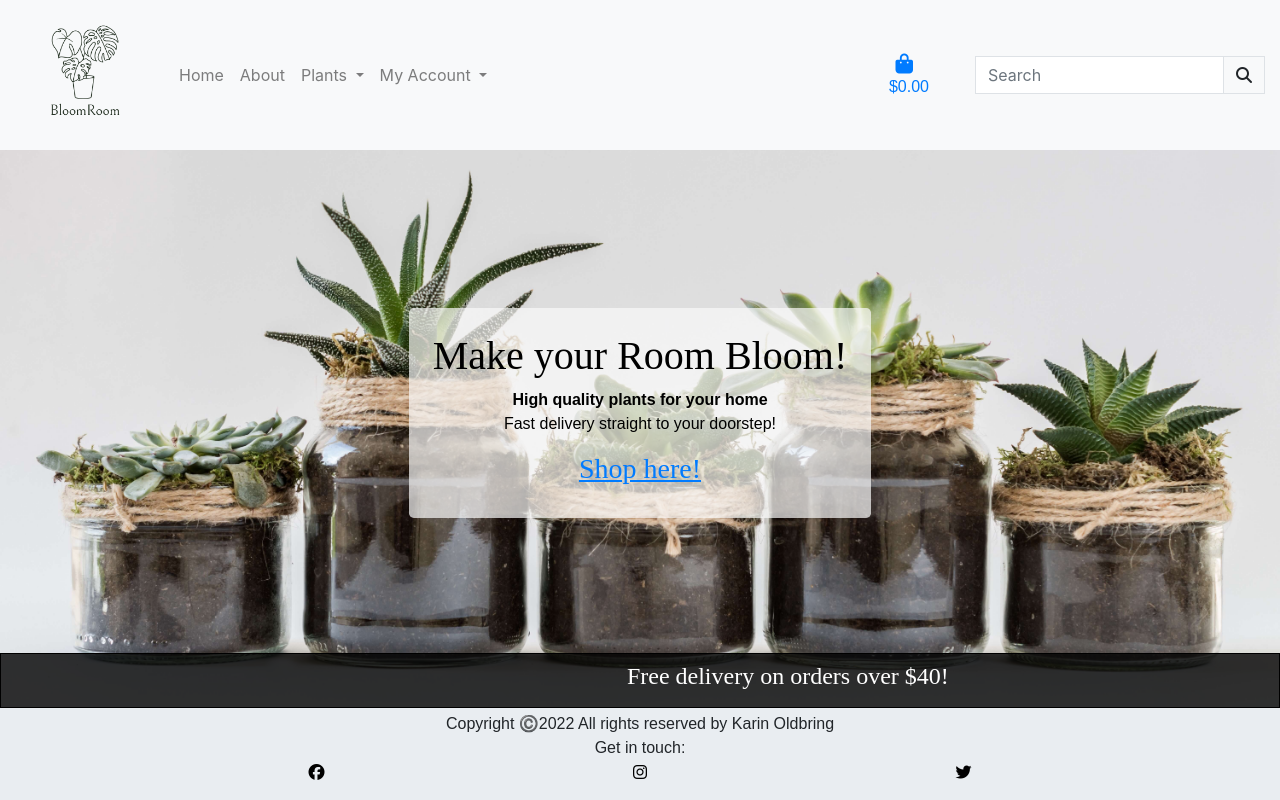
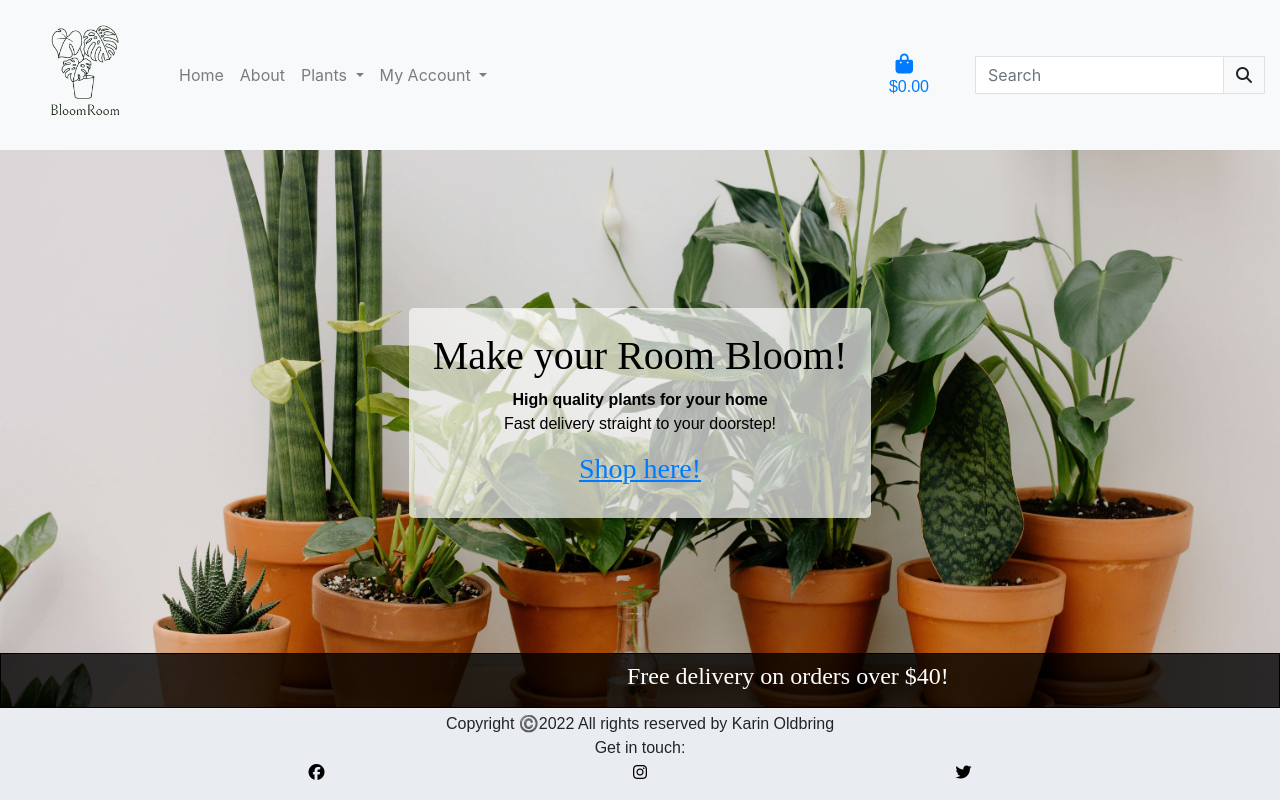
Before and after one commit to KarinOldbring/bloomroom, a Django app: page / in a window 1280 px wide. Run offline with Django 3.2, Linux system fonts and the light colour scheme; some libraries are stand-ins or nearby versions.

Commit message:
Change front image

```diff
--- a/checkout/urls.py
+++ b/checkout/urls.py
@@ -7,5 +7,4 @@ urlpatterns = [
     path('checkout_success/<order_number>', views.checkout_success, name='checkout_success'),
     path('cache_checkout_data/', views.cache_checkout_data, name='cache_checkout_data'),
     path('wh/', webhook, name='webhook')
-
 ]
--- a/checkout/views.py
+++ b/checkout/views.py
@@ -93,7 +93,7 @@ def checkout(request):
             currency=settings.STRIPE_CURRENCY,
         )
 
-    # Attempt to prefill the form with any info the user maintains in their profile
+    # Attempt to prefill form with info from user-profile
         if request.user.is_authenticated:
             try:
                 profile = UserProfile.objects.get(user=request.user)
--- a/static/css/style.css
+++ b/static/css/style.css
@@ -26,7 +26,7 @@ p {
 }
 
 body {
-    background: url('/static/site_images/bg-image.jpg') no-repeat center center fixed;
+    background: url('/static/site_images/frontimage.jpg') no-repeat center center fixed;
     background-size: cover;
     height: 100vh;
 }
```
Also changed, not shown: static/site_images/frontimage.jpg (added).
